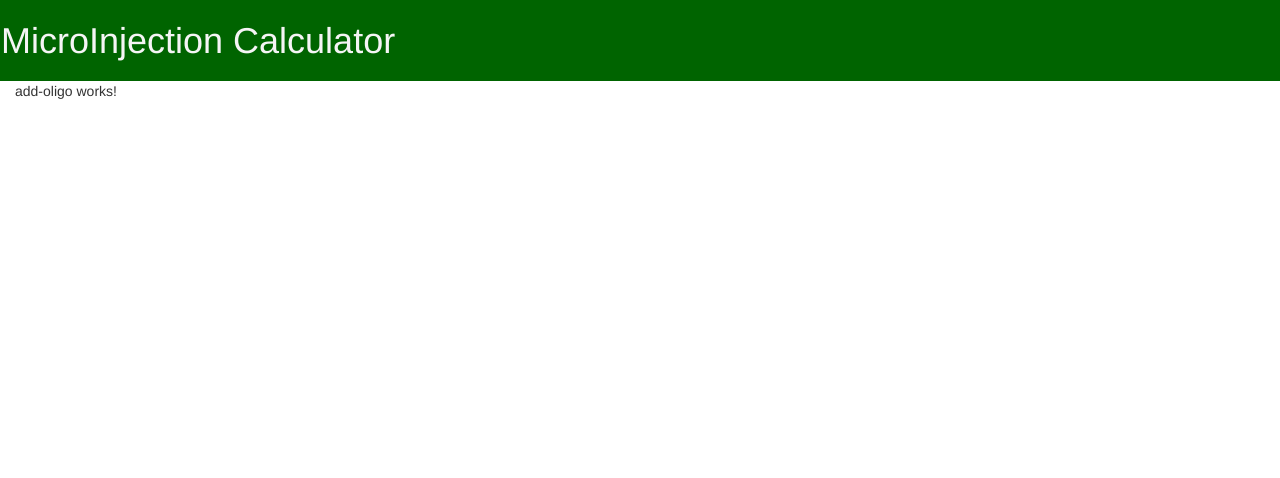
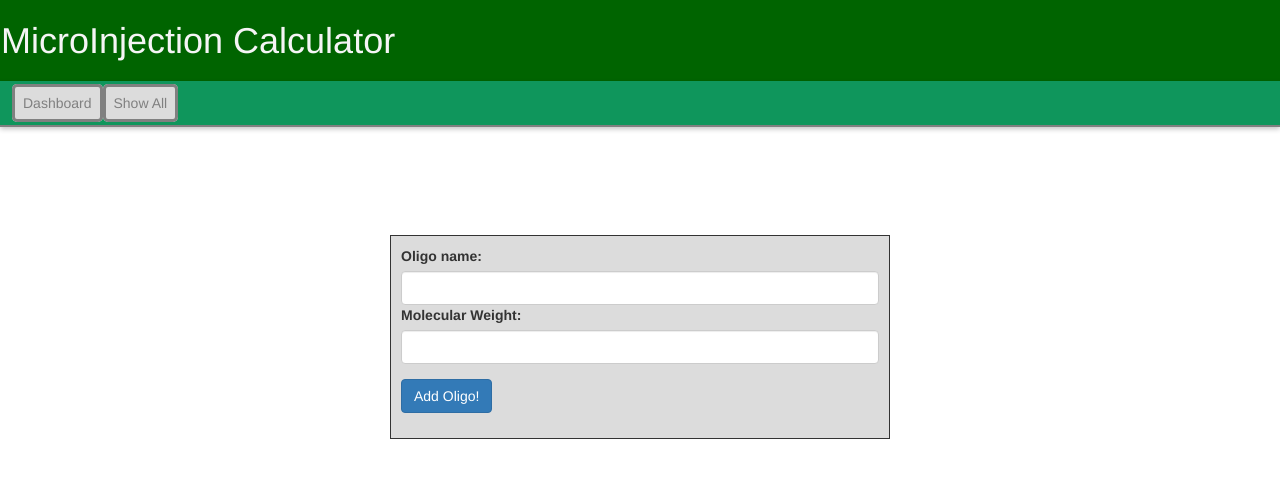
Before and after one commit to canthonyscott/InjCalcUI, an Angular app: page /oligos/add in a window 1280 px wide. Shown: the top 478 px of the page. Built offline with nearby package versions, Linux system fonts and the light colour scheme; sample sign-in values are in the browser's storage.

Commit message:
Add Oligos Comp added

```diff
--- a/src/app/add-oligo/add-oligo.component.css
+++ b/src/app/add-oligo/add-oligo.component.css
@@ -0,0 +1,16 @@
+.add-form{
+  border: solid 0.5px;
+  padding: 10px;
+  max-width: 500px;
+  background-color: gainsboro;
+  margin: auto;
+  margin-top: 100px;
+}
+
+.btn {
+  margin-top: 15px;
+}
+
+h4{
+  text-align: center;
+}
--- a/src/app/add-oligo/add-oligo.component.html
+++ b/src/app/add-oligo/add-oligo.component.html
@@ -1,3 +1,19 @@
-<p>
-  add-oligo works!
-</p>
+<div class="row">
+  <nav>
+    <a class="nav-link" routerLink="/" routerLinkActive="active">Dashboard</a>
+    <a class="nav-link" routerLink="/oligos" routerLinkActive="active">Show All</a>
+  </nav>
+</div>
+
+
+<div class="row add-form">
+  <div class="form-group">
+    <label>Oligo name: </label><input #gene type="text" class="form-control" required>
+    <label>Molecular Weight: </label><input #molecular_weight type="number" class="form-control" required>
+    <button class="btn btn-primary" (click)="add_oligo(gene.value, molecular_weight.value); gene.value=''; molecular_weight.value=''">Add Oligo!</button>
+  </div>
+
+  <div *ngIf="response" class="alert alert-success">{{response}}</div>
+  <div *ngIf="error" class="alert alert-danger">{{error}}</div>
+
+</div>
--- a/src/app/add-oligo/add-oligo.component.ts
+++ b/src/app/add-oligo/add-oligo.component.ts
@@ -1,4 +1,6 @@
 import { Component, OnInit } from '@angular/core';
+import {OligosService} from "../oligos.service";
+import {Oligo} from "../oligo";
 
 @Component({
   selector: 'app-add-oligo',
@@ -7,9 +9,28 @@ import { Component, OnInit } from '@angular/core';
 })
 export class AddOligoComponent implements OnInit {
 
-  constructor() { }
+  error = '';
+  response = '';
+
+  constructor(private oligoService: OligosService) { }
 
   ngOnInit() {
   }
 
+  add_oligo(gene: string, mol_wt: number){
+    gene = gene.trim();
+    if(!gene && !mol_wt){return;}
+    let oligo = new Oligo();
+    oligo.gene = gene;
+    oligo.molecular_weight = mol_wt;
+    oligo.added_by = "web user";
+
+    this.oligoService.create(oligo).subscribe(
+      success =>{
+        this.response = "Oligo successfully added to database!";
+      },
+      error => this.error = "Something went horribly wrong"
+    )
+  }
+
 }
--- a/src/app/dashboard/dashboard.component.css
+++ b/src/app/dashboard/dashboard.component.css
@@ -0,0 +1,3 @@
+.dashboard_welcome{
+  text-align: center;
+}
--- a/src/app/dashboard/dashboard.component.html
+++ b/src/app/dashboard/dashboard.component.html
@@ -5,6 +5,7 @@
     <a class="nav-link" routerLink="/login" routerLinkActive="active" (click)="logout()">Logout</a>
   </nav>
 </div>
-<p>
-  dashboard works!
-</p>
+<div class="row dashboard_welcome">
+  <h1>Welcome!</h1>
+  <h2>Please select what you want to do above.</h2>
+</div>
--- a/src/app/oligos.service.ts
+++ b/src/app/oligos.service.ts
@@ -23,13 +23,19 @@ export class OligosService {
       .catch(this.handleError);
   }
 
-  delete_oligo(oligo: Oligo): Promise<any> {
+  destroy(oligo: Oligo): Promise<any> {
     let del_url = this.oligos_url + oligo.pk.toString() + '/';
     console.log(del_url);
     return this.http.delete(del_url, {headers: this.headers})
       .toPromise()
       .then(() => null)
       .catch(this.handleError)
+  }
+
+  create(oligo: Oligo): Observable<any> {
+    return this.http.post(this.oligos_url, JSON.stringify(oligo), {headers: this.headers})
+      .map((response: Response) => console.log(response))
+      .catch(this.handleError);
   }
 
   private handleError (error: any) {
--- a/src/app/oligos/oligos.component.html
+++ b/src/app/oligos/oligos.component.html
@@ -2,7 +2,7 @@
   <div class="row">
     <nav>
       <a class="nav-link" routerLink="/" routerLinkActive="active">Dashboard</a>
-      <a class="nav-link" routerLink="/login" routerLinkActive="active" (click)="logout()">Logout</a>
+      <a class="nav-link" routerLink="/oligos/add" routerLinkActive="active">Add Oligo</a>
     </nav>
   </div>
   <div class="row">
--- a/src/app/oligos/oligos.component.ts
+++ b/src/app/oligos/oligos.component.ts
@@ -26,16 +26,12 @@ export class OligosComponent implements OnInit {
       )
   }
 
-  logout(): void{
-    this.loginService.logout();
-  }
-
   updateSelectedOligo(oligo: Oligo): void {
     this.selectedOligo = oligo;
   }
 
   deleteOligo(oligo: Oligo): void {
-    this.oligoService.delete_oligo(oligo)
+    this.oligoService.destroy(oligo)
       .then(()=>{
         this.oligos = this.oligos.filter(o => o !== oligo);
         if (this.selectedOligo === oligo){this.selectedOligo = null}
--- a/src/styles.css
+++ b/src/styles.css
@@ -4,6 +4,7 @@ nav {
   padding: 12px;
   background-color: #0F965C;
   box-shadow: 0 2px 5px 0 rgba(0,0,0,0.24);
+  margin-bottom: 8px;
 }
 
 .nav-link {
```
